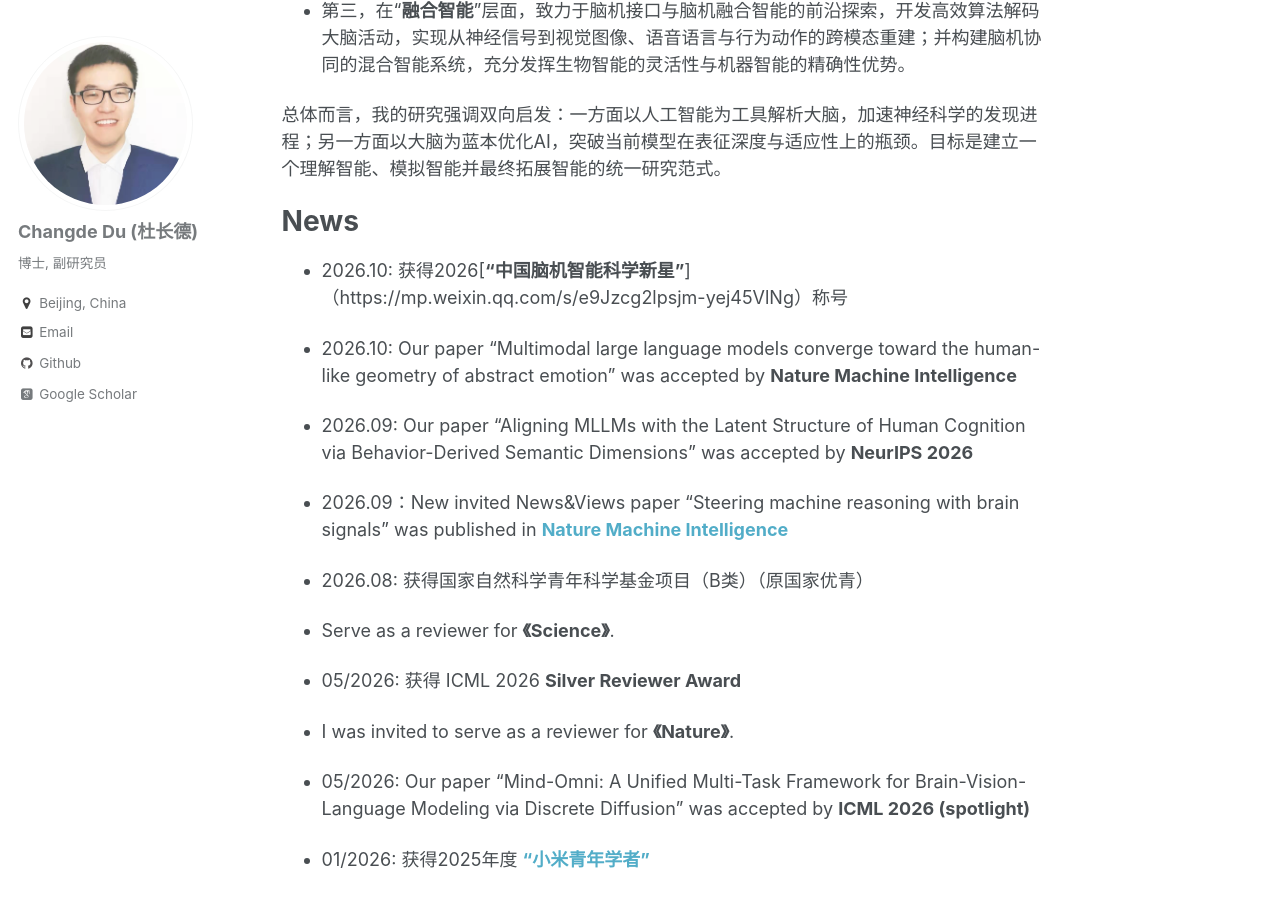
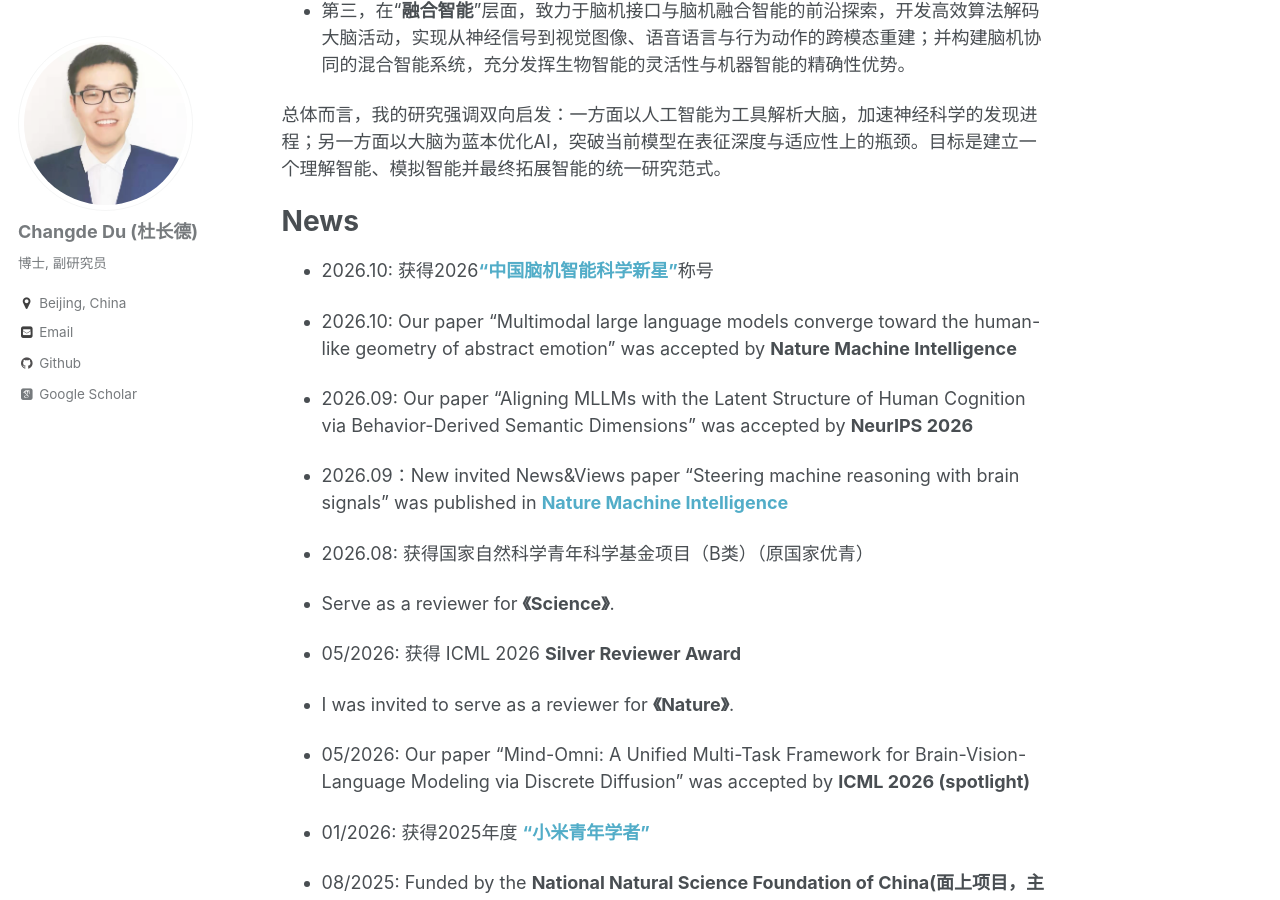
Before and after one commit to ChangdeDu/changdedu.github.io, a Jekyll site: the page built from _pages/about.md, in a window 1280 px wide and 900 px high, scrolled down 953 px. Built offline with Jekyll 4.4.1, drawn with Linux system fonts in a browser that asks for light colours; some web fonts are replaced; part of the change alters nothing that is shown.

Commit message:
Update about.md

```diff
--- a/_pages/about.md
+++ b/_pages/about.md
@@ -22,7 +22,7 @@ redirect_from:
 总体而言，我的研究强调双向启发：一方面以人工智能为工具解析大脑，加速神经科学的发现进程；另一方面以大脑为蓝本优化AI，突破当前模型在表征深度与适应性上的瓶颈。目标是建立一个理解智能、模拟智能并最终拓展智能的统一研究范式。
 
 # News
-- 2026.10: 获得2026[**“中国脑机智能科学新星”**]（https://mp.weixin.qq.com/s/e9Jzcg2lpsjm-yej45VlNg）称号
+- 2026.10: 获得2026[**“中国脑机智能科学新星”**](https://mp.weixin.qq.com/s/e9Jzcg2lpsjm-yej45VlNg)称号
 
 - 2026.10: Our paper "Multimodal large language models converge toward the human-like geometry of abstract emotion" was accepted by **Nature Machine Intelligence**
 
```
